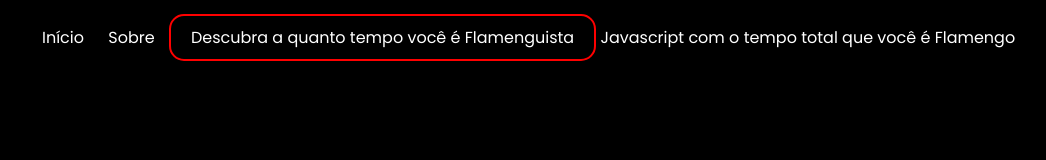
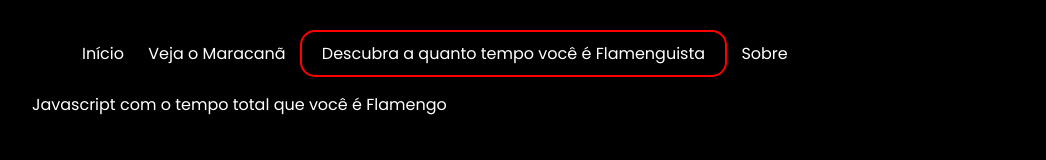
Before and after one commit to Predr0/Trabalho-Dev-Web, a plain HTML site: page trabalho-Marcelo-main/tempo.html in a window 1280 px wide. Shown: the whole page, without its empty margins (8-1054 px from the left). Drawn offline with Linux system fonts and the light colour scheme.

Commit message:
Header
Ajustei o header, tirei o "seja sócio torcedor", o tamanho do header tá sendo sobreposto em algumas páginas.

```diff
--- a/trabalho-Marcelo-main/tempo.html
+++ b/trabalho-Marcelo-main/tempo.html
@@ -10,10 +10,12 @@
     <script src="scripts/script.js"></script>
 </head>
 <body>
-    <a href="index.html"><li>Início</li></a>
-    <a href="sobre.html"><li>Sobre</li></a>
-    <a href="tempo.html" id="inscreva-se-btn">
-        <li>Descubra a quanto tempo você é Flamenguista</li></a>
+    <ul>
+        <a href="index.html"><li>Início</li></a>
+        <a href="maracana.html"><li>Veja o Maracanã</li></a>
+        <a href="tempo.html" id="inscreva-se-btn"><li>Descubra a quanto tempo você é Flamenguista</li></a>
+        <a href="sobre.html"><li>Sobre</li></a>
+    </ul>
     Javascript com o tempo total que você é Flamengo
 </body>
 </html>
```
Also changed, not shown: trabalho-Marcelo-main/index.html (+0 -3 lines), trabalho-Marcelo-main/maracana.html (+2 -5 lines), trabalho-Marcelo-main/sobre.html (+2 -1 lines).
